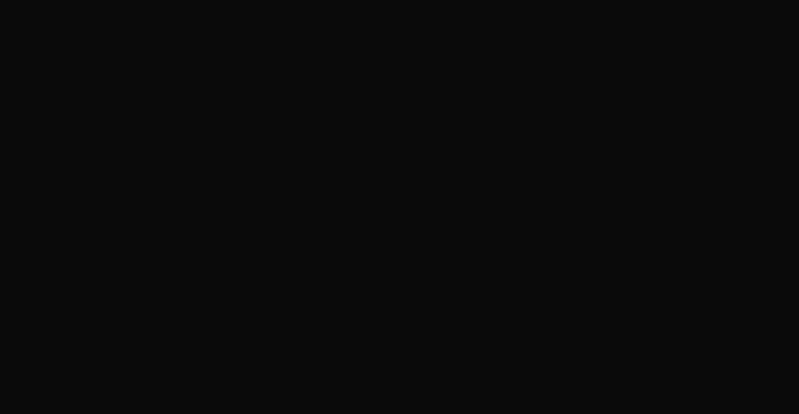
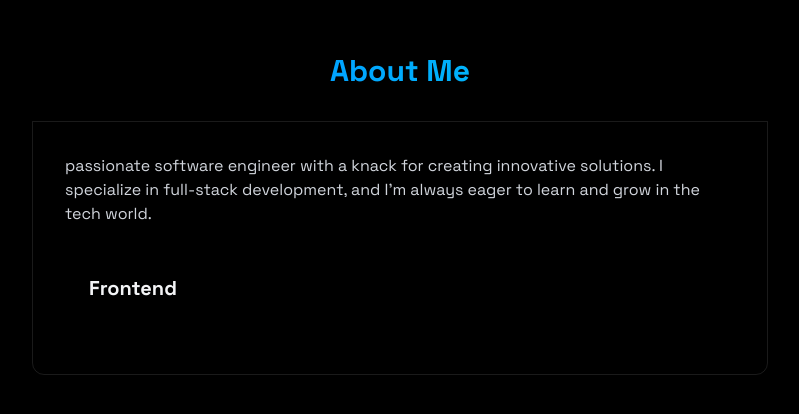
Before and after one commit to yvan-hirwa/my-portfolio, a React (Vite) app: page / in a window 1280 px wide. Shown: the part 986-1400 px from the top of the page, without its empty margins (240-1039 px from the left). Before the commit the page ends 800 px from the top, so only its background shows below. Built offline with nearby package versions, Linux system fonts and the light colour scheme.

Commit message:
finished home doing about

```diff
--- a/index.html
+++ b/index.html
@@ -2,7 +2,11 @@
 <html lang="en">
   <head>
     <meta charset="UTF-8" />
-    <link rel="icon" type="image/svg+xml" href="/vite.svg" />
+    <link rel="apple-touch-icon" sizes="180x180" href="/apple-touch-icon.png">
+    <link rel="icon" type="image/png" sizes="32x32" href="/favicon-32x32.png">
+    <link rel="icon" type="image/png" sizes="16x16" href="/favicon-16x16.png">
+    <link rel="manifest" href="/site.webmanifest">
+
     <link rel="preconnect" href="https://fonts.googleapis.com">
     <link rel="preconnect" href="https://fonts.gstatic.com" crossorigin>
     <link href="https://fonts.googleapis.com/css2?family=Space+Grotesk:wght@300..700&display=swap" rel="stylesheet">
--- a/src/App.jsx
+++ b/src/App.jsx
@@ -6,6 +6,7 @@
 import Navbar from './components/Navbar'
 import MobileMenu from './components/MobileMenu'
 import Home from './components/sections/Home'
+import About from './components/sections/About'
 
 function App() {
   const [isLoaded, setIsLoaded] = useState(false)
@@ -21,6 +22,7 @@
           <MobileMenu menuOpen={menuOpen} setMenuOpen = {setMenuOpen}/>
 
           <Home />
+          <About />
       </div>
     </>
   );
--- a/src/components/sections/About.jsx
+++ b/src/components/sections/About.jsx
@@ -0,0 +1,54 @@
+
+const About = () => {
+
+    const frontendSkills = [
+        "React",
+        "TypesScript",
+        "TailwindCSS",
+    ];
+
+    const backendSkills = [
+        "Node.js",
+        "Express.js",
+        "Python",
+        "MongoDB",
+        "MySQL",
+        "PostgreSQL",
+    ];
+
+
+  return (
+    <section id="about" className="min-h-screen flex items-center justify-center py-20">
+
+        <div className="max-w-3xl mx-auto px-4">
+            <h2 className="text-3xl font-bold mb-8 bg-gradient-to-r from-blue-500 to-cyan-400 bg-clip-text text-transparent text-center">About Me</h2>
+
+            <div className="rounded-b-xl p-8 border-white/10 border hover:-translate-y-1 transition-all">
+                <p className="text-gray-300 mb-6">
+                    passionate software engineer with a knack for creating innovative solutions.
+                    I specialize in full-stack development, and I'm always eager to learn and grow in the tech world.
+                </p>
+
+                <div className="grid grid-cols-1 md:grid-cols-7 gap-6">
+                    <div className="rounded-xl p-6 hover:-translate-y-1 transition-all">
+                        <h3 className="text-xl font-bold mb-4">Frontend</h3>
+                        <div className="flex flex-wrap gap-2">
+                            {frontendSkills.map((tech, key) => {
+                                <span
+                                    key={key}
+                                    className="bg-blue-500/10 text-blue-500 py-1 px-3 rounded-full text-sm hover:bg-blue-500/20
+                                                    hover:shadow-[0_2px_8px_rgba(59,130,2246,0.2)] transition">
+
+                                             {tech}
+                                </span>
+                            })}
+                        </div>
+                    </div>
+                </div>
+            </div>
+        </div>
+    </section>
+  )
+}
+
+export default About
--- a/src/components/sections/Home.jsx
+++ b/src/components/sections/Home.jsx
@@ -3,7 +3,7 @@
   return (
     <section id="home" className="min-h-screen flex items-center justify-center relative">
         <div className="text-center z-10 px-4">
-            <h1 className="text-5xl md:text-7xl font-bold mb-6 bg-gradient-to-r from-blue-500 to-purple-600 bg-clip-text text-transparent leading-right">Hi, I'm Yvan Hirwa</h1>
+            <h1 className="text-5xl md:text-7xl font-bold mb-6 bg-gradient-to-r from-blue-500 to-cyan-400 bg-clip-text text-transparent leading-right">Hi, I'm Yvan Hirwa</h1>
 
             <p className="text-gray-400 text-lg mb-9 max-w-lg mx-auto">
                 I'm a passionate software engineer with a knack for creating innovative solutions.
```
